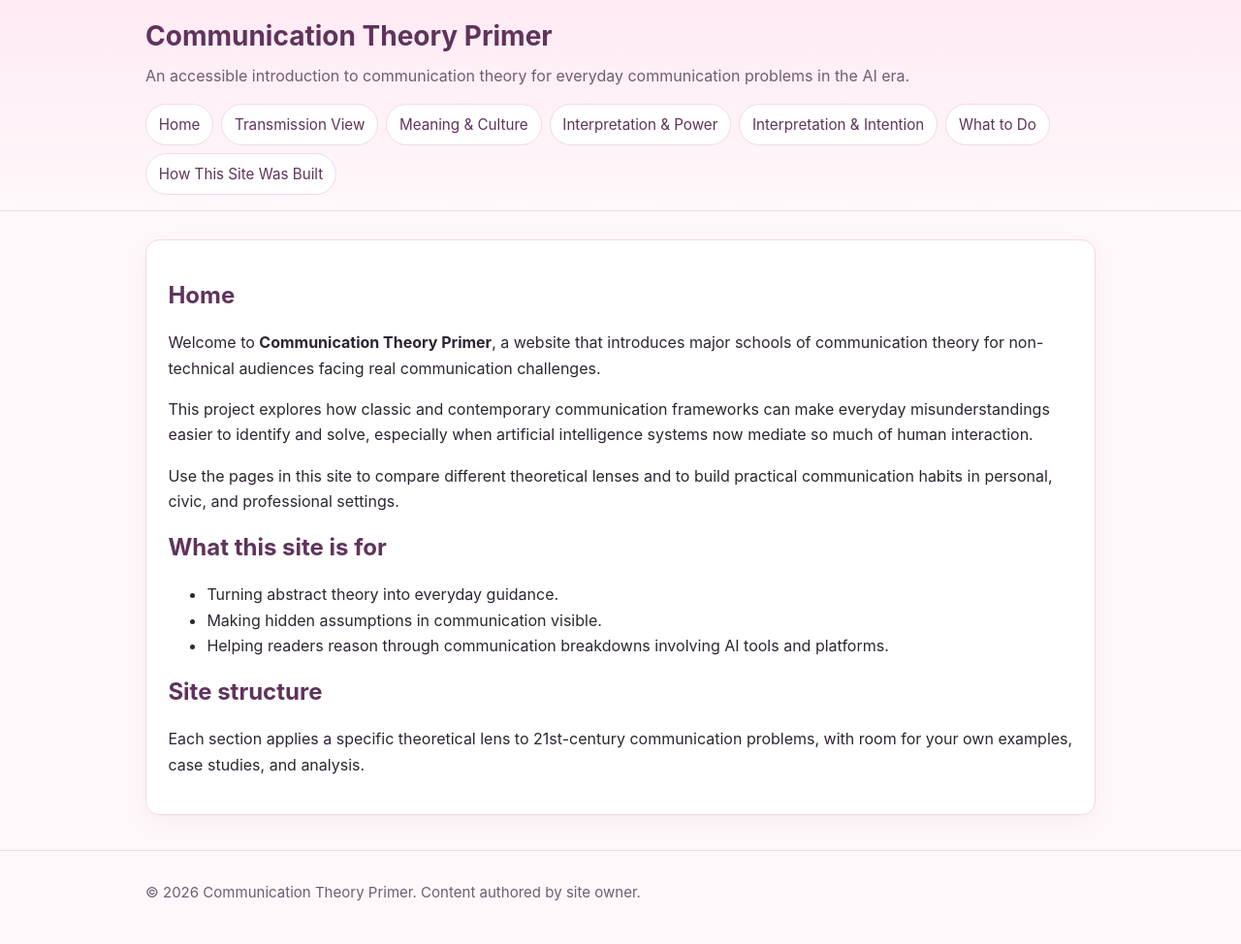
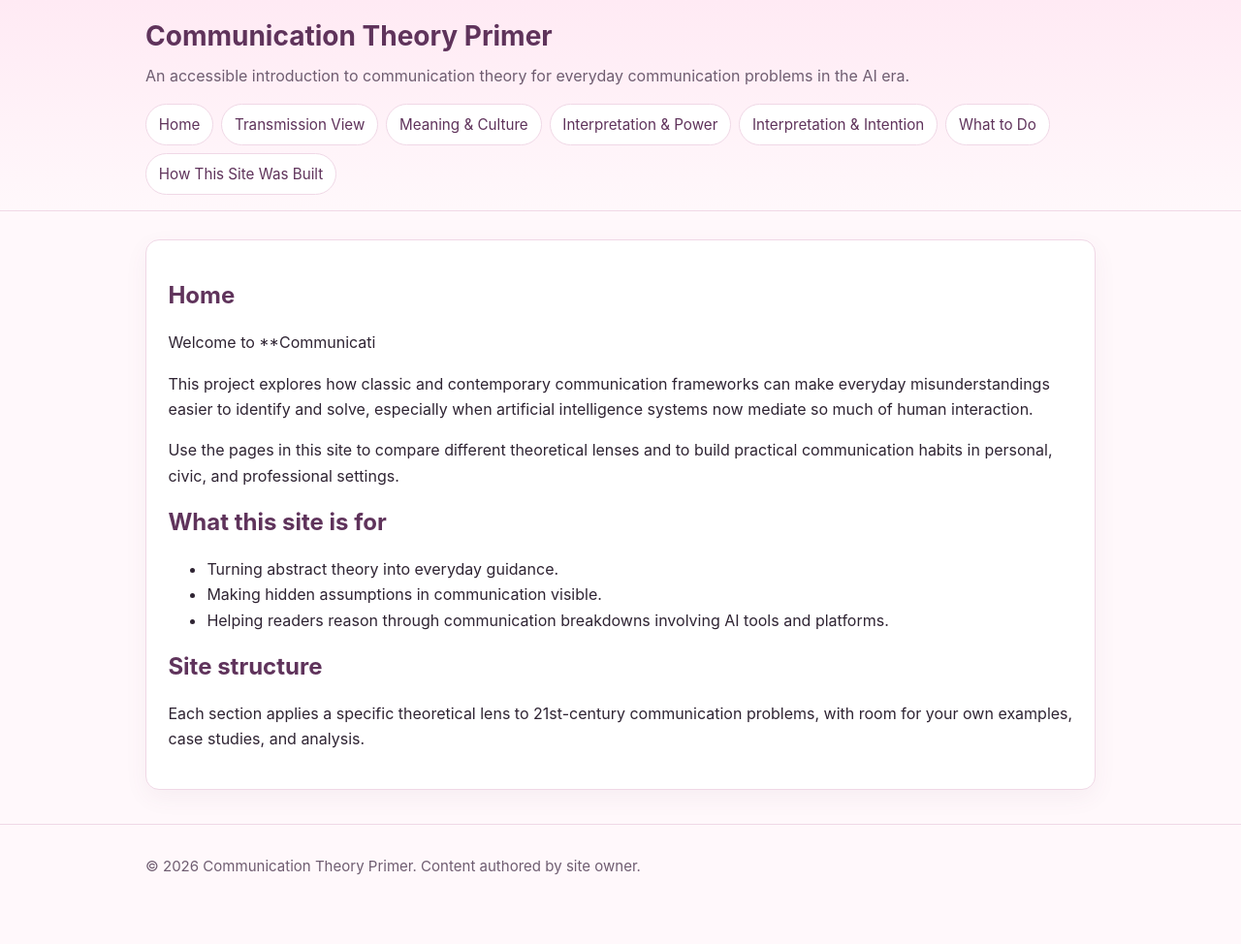
Before and after one commit to abbyfriedman1/comm-primer, a Jekyll site: the page built from index.md, in a window 1280 px wide. Shown: the whole page at 97% size. Built offline with Jekyll 4.4.1, drawn with Linux system fonts in a browser that asks for light colours; after the commit the page ends 948 px from its top, so only the background shows below that.

Commit message:
Revise welcome message in index.md
Updated the welcome message for clarity and conciseness.

```diff
--- a/index.md
+++ b/index.md
@@ -3,7 +3,7 @@ layout: default
 title: Home
 ---
 
-Welcome to **Communication Theory Primer**, a website that introduces major schools of communication theory for non-technical audiences facing real communication challenges.
+Welcome to **Communicati
 
 This project explores how classic and contemporary communication frameworks can make everyday misunderstandings easier to identify and solve, especially when artificial intelligence systems now mediate so much of human interaction.
 
```
